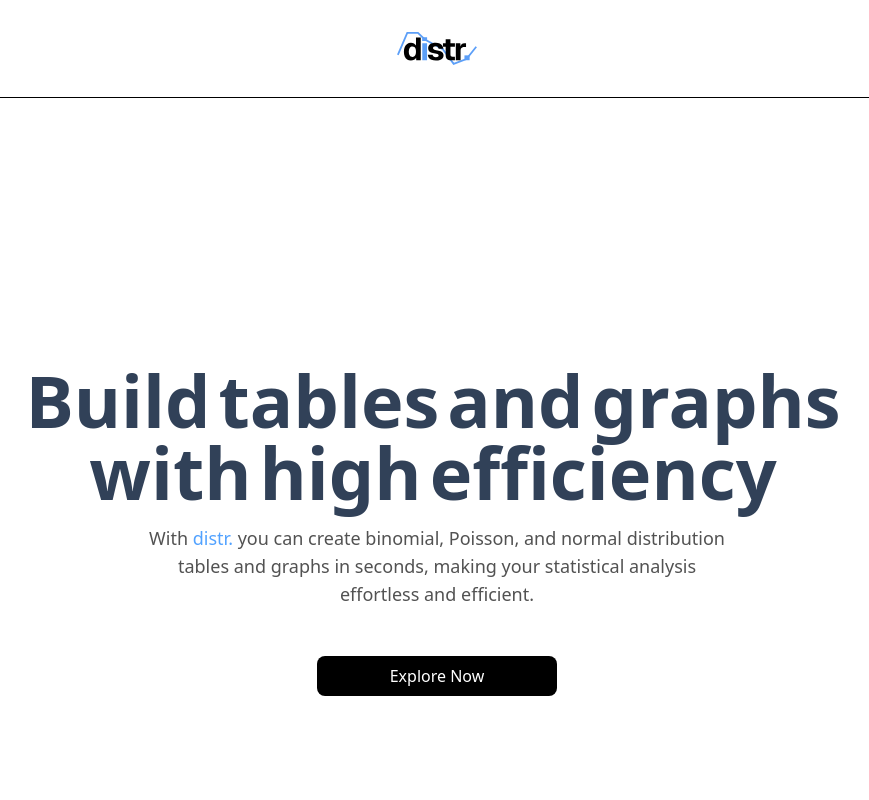
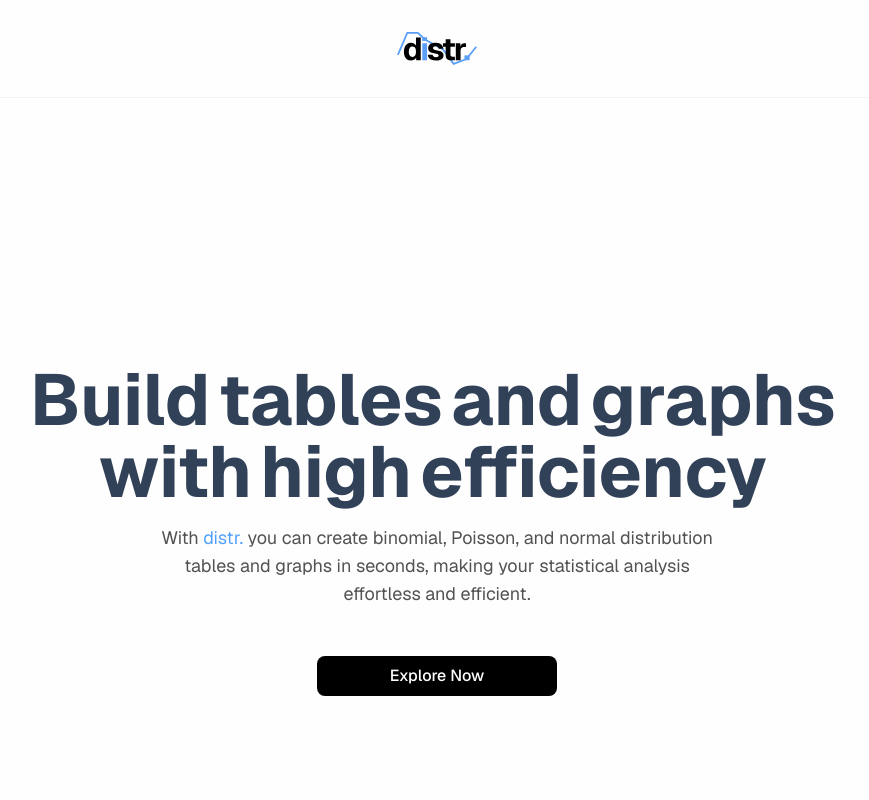
Before and after one commit to mugid/distr., a Next.js app: page / in a window 1280 px wide. Shown: the top 800 px of the page, without its empty margins (203-1072 px from the left). Built offline with nearby package versions, Linux system fonts and the light colour scheme.

Commit message:
fix: set up correct colors

```diff
--- a/src/app/globals.css
+++ b/src/app/globals.css
@@ -2,121 +2,102 @@
 
 @custom-variant dark (&:is(.dark *));
 
-@theme {
-  --color-background: hsl(var(--background));
-  --color-foreground: hsl(var(--foreground));
+@theme inline {
+  --color-background: var(--background);
+  --color-foreground: var(--foreground);
 
-  --color-card: hsl(var(--card));
-  --color-card-foreground: hsl(var(--card-foreground));
+  --font-sans: var(--font-geist-sans);
+  --font-mono: var(--font-geist-mono);
 
-  --color-popover: hsl(var(--popover));
-  --color-popover-foreground: hsl(var(--popover-foreground));
+  --color-card: var(--card);
+  --color-card-foreground: var(--card-foreground);
 
-  --color-primary: hsl(var(--primary));
-  --color-primary-foreground: hsl(var(--primary-foreground));
+  --color-popover: var(--popover);
+  --color-popover-foreground: var(--popover-foreground);
 
-  --color-secondary: hsl(var(--secondary));
-  --color-secondary-foreground: hsl(var(--secondary-foreground));
+  --color-primary: var(--primary);
+  --color-primary-foreground: var(--primary-foreground);
 
-  --color-muted: hsl(var(--muted));
-  --color-muted-foreground: hsl(var(--muted-foreground));
+  --color-secondary: var(--secondary);
+  --color-secondary-foreground: var(--secondary-foreground);
 
-  --color-accent: hsl(var(--accent));
-  --color-accent-foreground: hsl(var(--accent-foreground));
+  --color-muted: var(--muted);
+  --color-muted-foreground: var(--muted-foreground);
 
-  --color-destructive: hsl(var(--destructive));
-  --color-destructive-foreground: hsl(var(--destructive-foreground));
+  --color-accent: var(--accent);
+  --color-accent-foreground: var(--accent-foreground);
 
-  --color-border: hsl(var(--border));
-  --color-input: hsl(var(--input));
-  --color-ring: hsl(var(--ring));
+  --color-destructive: var(--destructive);
+  --color-destructive-foreground: var(--destructive-foreground);
 
-  --color-chart-1: hsl(var(--chart-1));
-  --color-chart-2: hsl(var(--chart-2));
-  --color-chart-3: hsl(var(--chart-3));
-  --color-chart-4: hsl(var(--chart-4));
-  --color-chart-5: hsl(var(--chart-5));
+  --color-border: var(--border);
+  --color-input: var(--input);
+  --color-ring: var(--ring);
+
+  --color-chart-1: var(--chart-1);
+  --color-chart-2: var(--chart-2);
+  --color-chart-3: var(--chart-3);
+  --color-chart-4: var(--chart-4);
+  --color-chart-5: var(--chart-5);
 
   --radius-lg: var(--radius);
   --radius-md: calc(var(--radius) - 2px);
   --radius-sm: calc(var(--radius) - 4px);
 }
 
-/*
-  The default border color has changed to `currentcolor` in Tailwind CSS v4,
-  so we've added these compatibility styles to make sure everything still
-  looks the same as it did with Tailwind CSS v3.
-
-  If we ever want to remove these styles, we need to add an explicit border
-  color utility to any element that depends on these defaults.
-*/
-@layer base {
-  *,
-  ::after,
-  ::before,
-  ::backdrop,
-  ::file-selector-button {
-    border-color: var(--color-gray-200, currentcolor);
-  }
-}
-
-@utility text-balance {
-  text-wrap: balance;
-}
-
 @layer base {
   :root {
-    --background: #dedede;
-    --foreground: #141414;
-    --card: #d2d2d2;
-    --card-foreground: 0 0% 3.9%;
-    --popover: 0 0% 100%;
-    --popover-foreground: 0 0% 3.9%;
-    --primary: 0 0% 9%;
-    --primary-foreground: 0 0% 98%;
-    --secondary: 0 0% 96.1%;
-    --secondary-foreground: 0 0% 9%;
-    --muted: 0 0% 96.1%;
-    --muted-foreground: 0 0% 45.1%;
-    --accent: 0 0% 96.1%;
-    --accent-foreground: 0 0% 9%;
-    --destructive: 0 84.2% 60.2%;
-    --destructive-foreground: 0 0% 98%;
-    --border: 0 0% 89.8%;
-    --input: 0 0% 89.8%;
-    --ring: 0 0% 3.9%;
-    --chart-1: 12 76% 61%;
-    --chart-2: 173 58% 39%;
-    --chart-3: 197 37% 24%;
-    --chart-4: 43 74% 66%;
-    --chart-5: 27 87% 67%;
+    --background: oklch(99.779% 0.00104 11.135);
+    --foreground: oklch(27.9% 0.041 260.031);
+    --card: oklch(96.115% 0.00011 271.152);
+    --card-foreground: oklch(0.18 0.01 260);
+    --popover: oklch(1 0 0);
+    --popover-foreground: oklch(0.18 0.01 260);
+    --primary: oklch(69.811% 0.14842 256.153);
+    --primary-foreground: oklch(0.98 0.01 260);
+    --secondary: oklch(0.96 0.01 260);
+    --secondary-foreground: oklch(0.19 0.01 260);
+    --muted: oklch(0.96 0.01 260);
+    --muted-foreground: oklch(0.45 0.01 260);
+    --accent: oklch(0.96 0.01 260);
+    --accent-foreground: oklch(0.19 0.01 260);
+    --destructive: oklch(0.75 0.16 29);
+    --destructive-foreground: oklch(0.98 0.01 260);
+    --border: oklch(0.89 0.01 260);
+    --input: oklch(0.89 0.01 260);
+    --ring: oklch(0.18 0.01 260);
+    --chart-1: oklch(0.61 0.18 12);
+    --chart-2: oklch(0.39 0.13 173);
+    --chart-3: oklch(0.24 0.09 197);
+    --chart-4: oklch(0.66 0.17 43);
+    --chart-5: oklch(0.67 0.21 27);
     --radius: 0.5rem;
   }
   .dark {
-    --background: 0 0% 3.9%;
-    --foreground: 0 0% 98%;
-    --card: 0 0% 3.9%;
-    --card-foreground: 0 0% 98%;
-    --popover: 0 0% 3.9%;
-    --popover-foreground: 0 0% 98%;
-    --primary: 0 0% 98%;
-    --primary-foreground: 0 0% 9%;
-    --secondary: 0 0% 14.9%;
-    --secondary-foreground: 0 0% 98%;
-    --muted: 0 0% 14.9%;
-    --muted-foreground: 0 0% 63.9%;
-    --accent: 0 0% 14.9%;
-    --accent-foreground: 0 0% 98%;
-    --destructive: 0 62.8% 30.6%;
-    --destructive-foreground: 0 0% 98%;
-    --border: 0 0% 14.9%;
-    --input: 0 0% 14.9%;
-    --ring: 0 0% 83.1%;
-    --chart-1: 220 70% 50%;
-    --chart-2: 160 60% 45%;
-    --chart-3: 30 80% 55%;
-    --chart-4: 280 65% 60%;
-    --chart-5: 340 75% 55%;
+    --background: oklch(0.18 0.01 260);
+    --foreground: oklch(86.9% 0.022 252.894);
+    --card: oklch(21.149% 0.01167 254.13);
+    --card-foreground: oklch(0.98 0.01 260);
+    --popover: oklch(0.18 0.01 260);
+    --popover-foreground: oklch(0.98 0.01 260);
+    --primary: oklch(69.811% 0.14842 256.153);
+    --primary-foreground: oklch(0.19 0.01 260);
+    --secondary: oklch(0.25 0.01 260);
+    --secondary-foreground: oklch(0.98 0.01 260);
+    --muted: oklch(0.25 0.01 260);
+    --muted-foreground: oklch(0.64 0.01 260);
+    --accent: oklch(0.25 0.01 260);
+    --accent-foreground: oklch(0.98 0.01 260);
+    --destructive: oklch(0.31 0.12 29);
+    --destructive-foreground: oklch(0.98 0.01 260);
+    --border: oklch(0.25 0.01 260);
+    --input: oklch(0.25 0.01 260);
+    --ring: oklch(0.83 0.01 260);
+    --chart-1: oklch(0.5 0.19 220);
+    --chart-2: oklch(0.45 0.15 160);
+    --chart-3: oklch(0.55 0.21 30);
+    --chart-4: oklch(0.6 0.17 280);
+    --chart-5: oklch(0.55 0.19 340);
   }
 }
 
--- a/src/app/layout.tsx
+++ b/src/app/layout.tsx
@@ -10,11 +10,13 @@
 const geistSans = Geist({
   variable: "--font-geist-sans",
   subsets: ["latin"],
+  display: "swap",
 });
 
 const geistMono = Geist_Mono({
   variable: "--font-geist-mono",
   subsets: ["latin"],
+  display: "swap",
 });
 
 export const metadata: Metadata = {
@@ -29,7 +31,7 @@
 }>) {
   return (
     <html lang="en" suppressHydrationWarning>
-      <body className={`${geistSans.variable} ${geistMono.variable} antialiased`}>
+      <body className={`${geistSans.variable} ${geistMono.variable} font-sans antialiased`}>
           <ThemeProvider
             attribute="class"
             defaultTheme="system"
```
